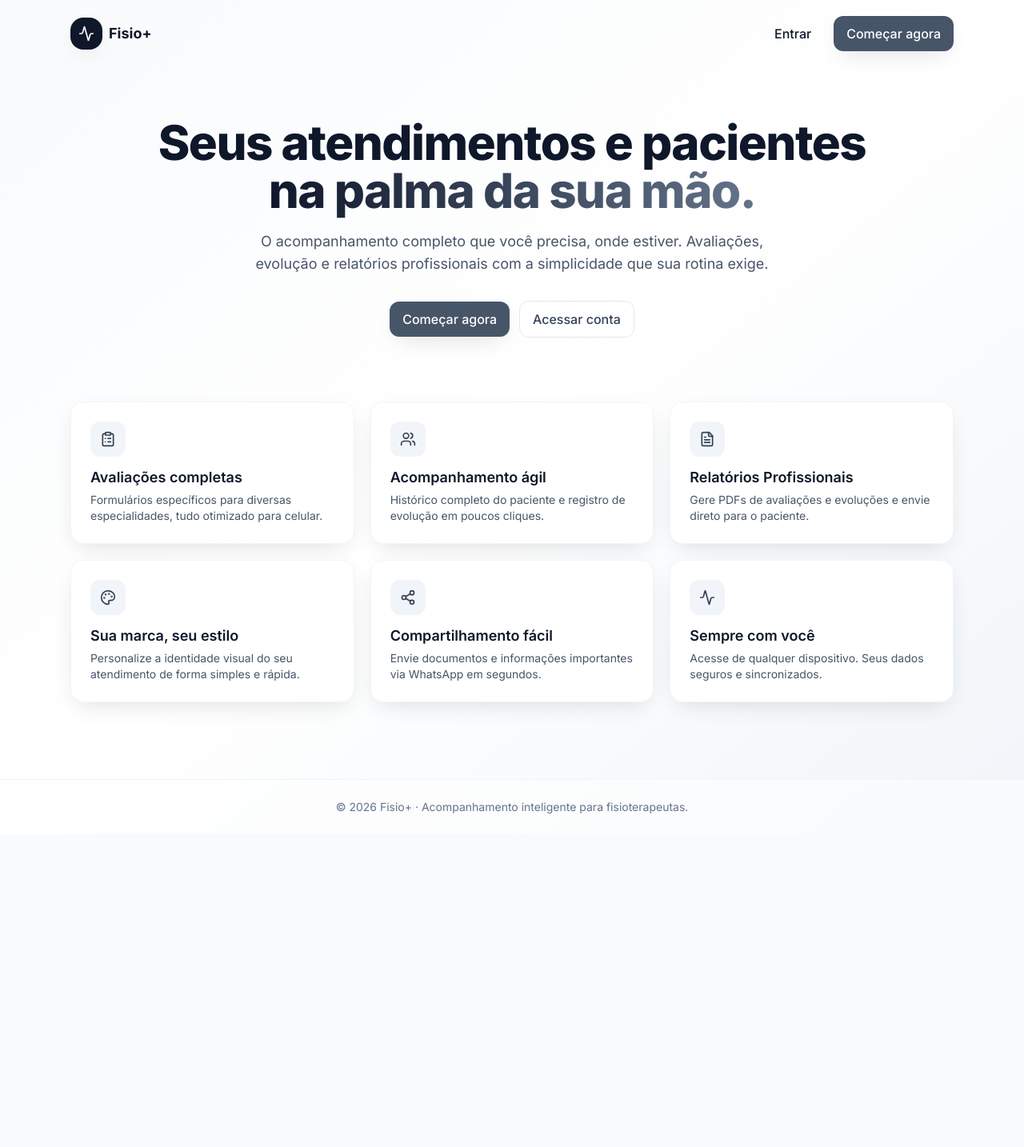
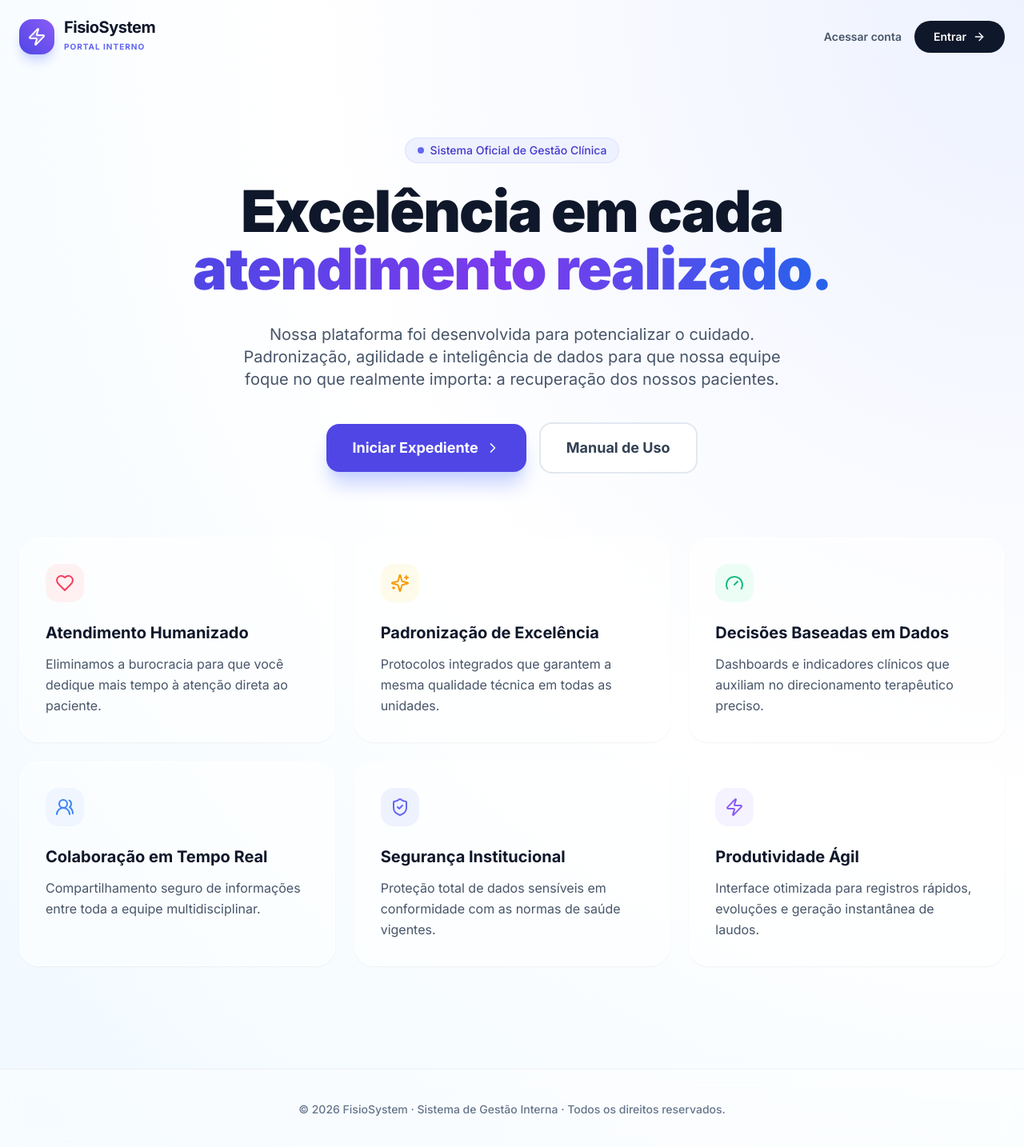
Before and after one commit to Roque-Pro/fisiomais, a Next.js app: page / in a window 1280 px wide. Shown: the top 1434 px of the page at 80% size. Before the commit the page ends 1043 px from the top, so only its background shows below. Built offline with nearby package versions, Linux system fonts and the light colour scheme.

Commit message:
feat: rebrand to FisioSystem and redesign landing page as internal portal

```diff
--- a/app/(app)/perfil/page.tsx
+++ b/app/(app)/perfil/page.tsx
@@ -138,7 +138,7 @@ export default function ProfilePage() {
       return;
     }
     const cleanPhone = sharePhone.replace(/\D/g, '');
-    const msg = encodeURIComponent(`Olá! Aqui está meu cartão digital profissional da Fisio+.`);
+    const msg = encodeURIComponent(`Olá! Aqui está meu cartão digital profissional da FisioSystem.`);
     window.open(`https://wa.me/55${cleanPhone}?text=${msg}`, '_blank');
     downloadDigitalCardPdf(profile);
   }
--- a/app/(auth)/layout.tsx
+++ b/app/(auth)/layout.tsx
@@ -1,15 +1,18 @@
 import Link from 'next/link';
-import { Activity } from 'lucide-react';
+import { Zap } from 'lucide-react';
 
 export default function AuthLayout({ children }: { children: React.ReactNode }) {
   return (
-    <main className="min-h-screen bg-gradient-to-br from-brand-50 via-white to-brand-100">
-      <div className="mx-auto flex max-w-6xl items-center justify-between px-6 py-5">
-        <Link href="/" className="flex items-center gap-2">
-          <div className="grid h-10 w-10 place-items-center rounded-2xl bg-brand-600 text-white shadow-soft">
-            <Activity className="h-5 w-5" />
+    <main className="min-h-screen bg-[radial-gradient(ellipse_at_top_right,_var(--tw-gradient-stops))] from-indigo-50 via-white to-sky-50">
+      <div className="mx-auto flex max-w-7xl items-center px-6 py-6">
+        <Link href="/" className="flex items-center gap-3">
+          <div className="flex h-11 w-11 items-center justify-center rounded-2xl bg-gradient-to-tr from-indigo-600 to-violet-500 text-white shadow-lg shadow-indigo-200 transition-transform hover:scale-105 active:scale-95">
+            <Zap className="h-6 w-6 fill-white/20" />
           </div>
-          <span className="text-lg font-bold text-brand-900">Fisio+</span>
+          <div>
+            <span className="block text-xl font-bold tracking-tight text-slate-900 leading-none transition-colors hover:text-indigo-600">FisioSystem</span>
+            <span className="text-[10px] font-bold uppercase tracking-widest text-indigo-500">Portal Interno</span>
+          </div>
         </Link>
       </div>
       <div className="mx-auto flex max-w-md flex-col gap-4 px-6 py-8 fade-up">
--- a/app/layout.tsx
+++ b/app/layout.tsx
@@ -17,9 +17,9 @@ const poppins = Poppins({
 });
 
 export const metadata: Metadata = {
-  title: 'Fisio+ — Gestão para Fisioterapeutas',
+  title: 'FisioSystem — Portal de Gestão Clínica',
   description:
-    'Cadastre pacientes, faça avaliações por especialidade, acompanhe a evolução e gere relatórios em PDF.'
+    'Sistema interno de gestão para fisioterapeutas. Cadastre pacientes, realize avaliações e acompanhe a evolução clínica com excelência.'
 };
 
 export const viewport: Viewport = {
--- a/app/page.tsx
+++ b/app/page.tsx
@@ -1,72 +1,138 @@
 import Link from 'next/link';
-import { Activity, ClipboardList, FileText, Palette, Share2, Users } from 'lucide-react';
+import {
+  Sparkles,
+  ShieldCheck,
+  Gauge,
+  Users2,
+  Heart,
+  Zap,
+  ArrowRight,
+  ChevronRight
+} from 'lucide-react';
 
 export default function Home() {
   return (
-    <main className="min-h-screen bg-gradient-to-br from-slate-50 via-white to-slate-100">
-      <nav className="mx-auto flex max-w-6xl items-center justify-between px-6 py-5">
-        <div className="flex items-center gap-2">
-          <div className="grid h-10 w-10 place-items-center rounded-2xl bg-slate-900 text-white shadow-soft">
-            <Activity className="h-5 w-5" />
+    <main className="min-h-screen bg-[radial-gradient(ellipse_at_top_right,_var(--tw-gradient-stops))] from-indigo-50 via-white to-sky-50">
+      {/* Header / Nav */}
+      <nav className="mx-auto flex max-w-7xl items-center justify-between px-6 py-6">
+        <div className="flex items-center gap-3">
+          <div className="flex h-11 w-11 items-center justify-center rounded-2xl bg-gradient-to-tr from-indigo-600 to-violet-500 text-white shadow-lg shadow-indigo-200">
+            <Zap className="h-6 w-6 fill-white/20" />
           </div>
-          <span className="text-lg font-bold text-slate-900">Fisio+</span>
+          <div>
+            <span className="block text-xl font-bold tracking-tight text-slate-900 leading-none">FisioSystem</span>
+            <span className="text-[10px] font-bold uppercase tracking-widest text-indigo-500">Portal Interno</span>
+          </div>
         </div>
-        <div className="flex items-center gap-3">
-          <Link href="/login" className="btn-ghost">Entrar</Link>
-          <Link href="/cadastro" className="btn-primary">Começar agora</Link>
+        <div className="flex items-center gap-4">
+          <Link href="/login" className="hidden text-sm font-semibold text-slate-600 hover:text-indigo-600 md:block">
+            Acessar conta
+          </Link>
+          <Link href="/login" className="flex items-center gap-2 rounded-full bg-slate-900 px-6 py-2.5 text-sm font-semibold text-white transition-all hover:bg-slate-800 hover:shadow-xl active:scale-95">
+            Entrar <ArrowRight className="h-4 w-4" />
+          </Link>
         </div>
       </nav>
 
-      <section className="mx-auto max-w-6xl px-6 pt-16 pb-20 text-center fade-up">
-        <h1 className="text-4xl font-extrabold leading-tight tracking-tight text-slate-900 md:text-6xl">
-          Seus atendimentos e pacientes <br />
-          <span className="bg-gradient-to-r from-slate-900 to-slate-500 bg-clip-text text-transparent">
-            na palma da sua mão.
+      {/* Hero Section */}
+      <section className="mx-auto max-w-7xl px-6 pt-12 pb-20 text-center md:pt-20">
+        <div className="mx-auto mb-6 inline-flex items-center gap-2 rounded-full bg-indigo-50 px-4 py-1.5 text-sm font-medium text-indigo-700 ring-1 ring-inset ring-indigo-200/50">
+          <span className="relative flex h-2 w-2">
+            <span className="absolute inline-flex h-full w-full animate-ping rounded-full bg-indigo-400 opacity-75"></span>
+            <span className="relative inline-flex h-2 w-2 rounded-full bg-indigo-500"></span>
+          </span>
+          Sistema Oficial de Gestão Clínica
+        </div>
+
+        <h1 className="text-balance text-4xl font-black leading-[1.1] tracking-tight text-slate-900 md:text-7xl">
+          Excelência em cada <br />
+          <span className="bg-gradient-to-r from-indigo-600 via-violet-600 to-blue-600 bg-clip-text text-transparent">
+            atendimento realizado.
           </span>
         </h1>
-        <p className="mx-auto mt-5 max-w-2xl text-lg text-slate-600">
-          O acompanhamento completo que você precisa, onde estiver.
-          Avaliações, evolução e relatórios profissionais com a simplicidade que sua rotina exige.
+
+        <p className="mx-auto mt-8 max-w-2xl text-lg leading-relaxed text-slate-600 md:text-xl">
+          Nossa plataforma foi desenvolvida para potencializar o cuidado.
+          Padronização, agilidade e inteligência de dados para que nossa equipe
+          foque no que realmente importa: a recuperação dos nossos pacientes.
         </p>
-        <div className="mt-8 flex flex-wrap items-center justify-center gap-3">
-          <Link href="/cadastro" className="btn-primary text-base px-8">
-            Começar agora
+
+        <div className="mt-10 flex flex-wrap items-center justify-center gap-4">
+          <Link href="/login" className="group flex items-center gap-2 rounded-2xl bg-indigo-600 px-8 py-4 text-lg font-bold text-white shadow-xl shadow-indigo-200 transition-all hover:bg-indigo-700 hover:-translate-y-0.5 active:scale-95">
+            Iniciar Expediente
+            <ChevronRight className="h-5 w-5 transition-transform group-hover:translate-x-1" />
           </Link>
-          <Link href="/login" className="btn-secondary text-base px-8">
-            Acessar conta
+          <Link href="/documentacao" className="rounded-2xl border-2 border-slate-200 bg-white px-8 py-4 text-lg font-bold text-slate-700 transition-all hover:border-indigo-200 hover:bg-indigo-50/50">
+            Manual de Uso
           </Link>
         </div>
       </section>
 
-      <section className="mx-auto max-w-6xl px-6 pb-24">
-        <div className="grid gap-5 md:grid-cols-3">
+      {/* Features Grid */}
+      <section className="mx-auto max-w-7xl px-6 pb-32">
+        <div className="grid gap-6 md:grid-cols-3">
           {[
-            { Icon: ClipboardList, t: 'Avaliações completas',
-              d: 'Formulários específicos para diversas especialidades, tudo otimizado para celular.' },
-            { Icon: Users, t: 'Acompanhamento ágil',
-              d: 'Histórico completo do paciente e registro de evolução em poucos cliques.' },
-            { Icon: FileText, t: 'Relatórios Profissionais',
-              d: 'Gere PDFs de avaliações e evoluções e envie direto para o paciente.' },
-            { Icon: Palette, t: 'Sua marca, seu estilo',
-              d: 'Personalize a identidade visual do seu atendimento de forma simples e rápida.' },
-            { Icon: Share2, t: 'Compartilhamento fácil',
-              d: 'Envie documentos e informações importantes via WhatsApp em segundos.' },
-            { Icon: Activity, t: 'Sempre com você',
-              d: 'Acesse de qualquer dispositivo. Seus dados seguros e sincronizados.' }
-          ].map(({ Icon, t, d }) => (
-            <div key={t} className="card fade-up">
-              <div className="mb-3 grid h-11 w-11 place-items-center rounded-xl bg-slate-100 text-slate-700">
-                <Icon className="h-5 w-5" />
+            {
+              Icon: Heart,
+              t: 'Atendimento Humanizado',
+              d: 'Eliminamos a burocracia para que você dedique mais tempo à atenção direta ao paciente.',
+              color: 'text-rose-500',
+              bg: 'bg-rose-50'
+            },
+            {
+              Icon: Sparkles,
+              t: 'Padronização de Excelência',
+              d: 'Protocolos integrados que garantem a mesma qualidade técnica em todas as unidades.',
+              color: 'text-amber-500',
+              bg: 'bg-amber-50'
+            },
+            {
+              Icon: Gauge,
+              t: 'Decisões Baseadas em Dados',
+              d: 'Dashboards e indicadores clínicos que auxiliam no direcionamento terapêutico preciso.',
+              color: 'text-emerald-500',
+              bg: 'bg-emerald-50'
+            },
+            {
+              Icon: Users2,
+              t: 'Colaboração em Tempo Real',
+              d: 'Compartilhamento seguro de informações entre toda a equipe multidisciplinar.',
+              color: 'text-blue-500',
+              bg: 'bg-blue-50'
+            },
+            {
+              Icon: ShieldCheck,
+              t: 'Segurança Institucional',
+              d: 'Proteção total de dados sensíveis em conformidade com as normas de saúde vigentes.',
+              color: 'text-indigo-500',
+              bg: 'bg-indigo-50'
+            },
+            {
+              Icon: Zap,
+              t: 'Produtividade Ágil',
+              d: 'Interface otimizada para registros rápidos, evoluções e geração instantânea de laudos.',
+              color: 'text-violet-500',
+              bg: 'bg-violet-50'
+            }
+          ].map(({ Icon, t, d, color, bg }) => (
+            <div key={t} className="group relative overflow-hidden rounded-3xl border border-white bg-white/50 p-8 shadow-sm transition-all hover:bg-white hover:shadow-xl hover:shadow-indigo-100/50">
+              <div className={`mb-6 inline-flex h-12 w-12 items-center justify-center rounded-2xl ${bg} ${color} transition-transform group-hover:scale-110 group-hover:rotate-3`}>
+                <Icon className="h-6 w-6" />
               </div>
-              <h3 className="text-lg font-semibold text-slate-900">{t}</h3>
-              <p className="mt-1 text-sm text-slate-600">{d}</p>
+              <h3 className="text-xl font-bold text-slate-900">{t}</h3>
+              <p className="mt-3 text-base leading-relaxed text-slate-600">{d}</p>
             </div>
           ))}
         </div>
       </section>
 
-      <footer className="border-t border-slate-100 bg-white/60 py-6 text-center text-sm text-slate-500">
-        © {new Date().getFullYear()} Fisio+ · Acompanhamento inteligente para fisioterapeutas.
+      {/* Simple Footer */}
+      <footer className="border-t border-slate-200/60 bg-white/40 py-10 backdrop-blur-md">
+        <div className="mx-auto max-w-7xl px-6 text-center">
+          <p className="text-sm font-medium text-slate-500">
+            © {new Date().getFullYear()} FisioSystem · Sistema de Gestão Interna · Todos os direitos reservados.
+          </p>
+        </div>
       </footer>
     </main>
   );
--- a/components/sidebar.tsx
+++ b/components/sidebar.tsx
@@ -55,7 +55,7 @@ export function Sidebar({ isOpen, onClose }: { isOpen?: boolean; onClose?: () =>
         {(!collapsed || isOpen) && (
           <div className="flex items-center gap-2">
             <img src="/logo.jpg" alt="Logo" className="h-9 w-9 rounded-xl object-cover shadow-soft" />
-            <span className="font-bold text-brand-900">Fisio+</span>
+            <span className="font-bold text-brand-900">FisioSystem</span>
           </div>
         )}
         {(collapsed && !isOpen) && (
@@ -167,7 +167,7 @@ export function MobileTopbar({ onOpenMenu }: { onOpenMenu?: () => void }) {
         <div className="flex items-center gap-2">
           <img src="/logo.jpg" alt="Logo" className="h-8 w-8 rounded-lg object-cover" />
           <div className="flex flex-col">
-            <span className="text-xs font-bold leading-none text-brand-900">Fisio+</span>
+            <span className="text-xs font-bold leading-none text-brand-900">FisioSystem</span>
             <span className="mt-0.5 text-[10px] font-medium text-slate-500">
               {name ? `Olá, ${name.split(' ')[0]}` : (
                 <Link href="/perfil" className="text-brand-600">Cadastrar nome</Link>
--- a/lib/pdf.ts
+++ b/lib/pdf.ts
@@ -59,7 +59,7 @@ function header(doc: jsPDF, title: string, subtitle?: string) {
   doc.setTextColor(255, 255, 255);
   doc.setFont('helvetica', 'bold');
   doc.setFontSize(16);
-  doc.text('Fisio+', M + 18, 15);
+  doc.text('FisioSystem', M + 18, 15);
   doc.setFont('helvetica', 'normal');
   doc.setFontSize(11);
   doc.text(title, 210 - M, 15, { align: 'right' });
@@ -76,7 +76,7 @@ function footer(doc: jsPDF) {
     doc.setPage(i);
     doc.setFontSize(8);
     doc.setTextColor(120);
-    doc.text(`Gerado em ${new Date().toLocaleString('pt-BR')} · Fisio+`, M, 290);
+    doc.text(`Gerado em ${new Date().toLocaleString('pt-BR')} · FisioSystem`, M, 290);
     doc.text(`Página ${i}/${total}`, 210 - M, 290, { align: 'right' });
     doc.setTextColor(15, 23, 42);
   }
@@ -476,7 +476,7 @@ export async function downloadDigitalCardPdf(profile: Profile & { theme?: { prim
 
   doc.setFontSize(5);
   doc.setTextColor(emerald500);
-  doc.text('Fisio+', 82, 53, { align: 'center' });
+  doc.text('FisioSystem', 82, 53, { align: 'center' });
 
   doc.save(`cartao-${(profile.full_name ?? 'fisio').replace(/\s+/g, '-').toLowerCase()}.pdf`);
 }
```
Also changed, not shown: app/(app)/documentacao/page.tsx (+5 -5 lines), 2 other files (tests, documents, lock files or other folders).
